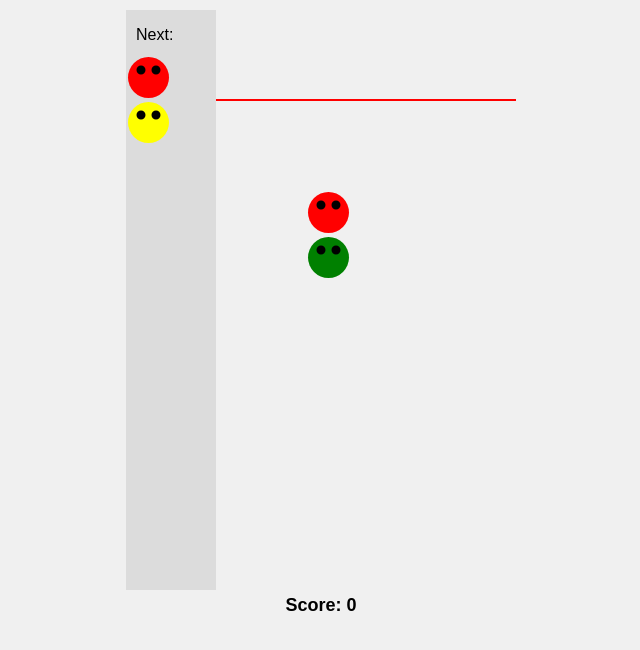
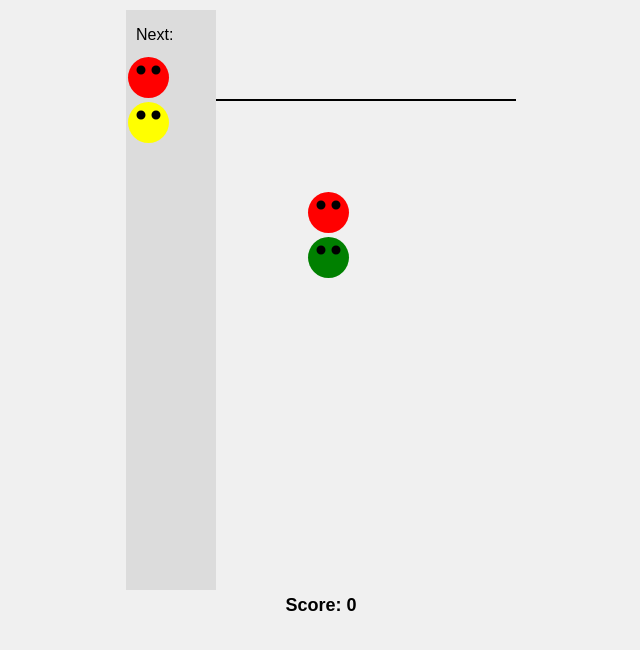
Before and after one commit to Pokobic/puyo, a plain HTML site: page index.html in a window 1280 px wide. Shown: the whole page, without its empty margins (319-959 px from the left). Drawn offline with Linux system fonts and the light colour scheme.

Commit message:
Update index.html

```diff
--- a/index.html
+++ b/index.html
@@ -366,7 +366,7 @@ canvas {
 
     function drawGameOverLine() {
   const gameOverY = 2 * BLOCK_SIZE; // 3行目の上
-  ctx.strokeStyle = 'red';
+  ctx.strokeStyle = 'black';
   ctx.lineWidth = 2;
   ctx.beginPath();
   ctx.moveTo(2 * BLOCK_SIZE, gameOverY);
```
